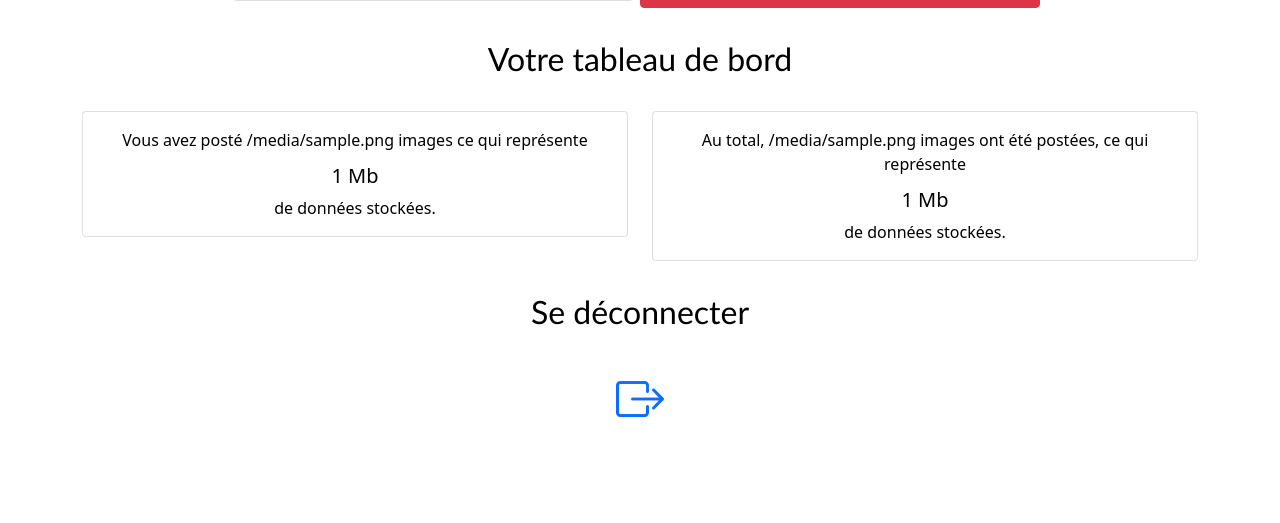
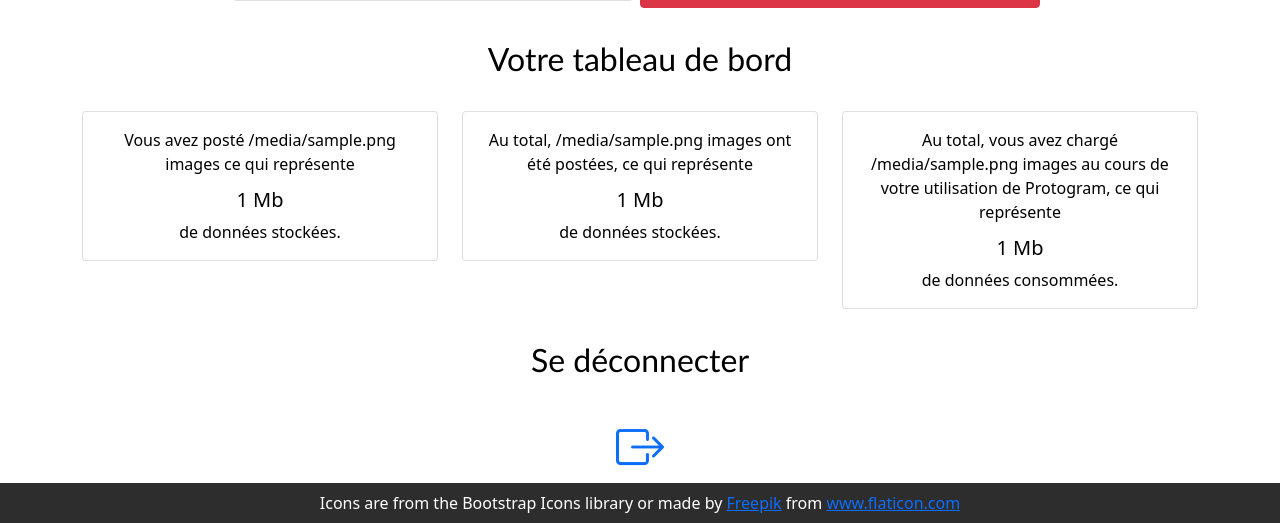
Before and after one commit to Vncntmrchl/IMT-DCL-WEB, a Python web app: template Prototype/templates/profile/profile.html.jinja2 in a window 1280 px wide. Shown: the part 812-1335 px from the top of the page. Before the commit the page ends 1230 px from the top, so only its background shows below. Run offline with Jinja, Linux system fonts and the light colour scheme; the template is opened without the code that fills it: most values are stand-ins (such as "Sample title", 1, 10 or a date in 2020); some libraries are stand-ins or nearby versions.

Commit message:
Added "seen size" to dashboard

```diff
--- a/Prototype/routes/feed.py
+++ b/Prototype/routes/feed.py
@@ -7,5 +7,5 @@ feed = Blueprint('feed', __name__, template_folder='templates')
 @feed.route('/')
 @login_required
 def feed_index():
-    posts = current_user.followed_posts().all()
+    posts = current_user.followed_posts()
     return render_template('feed/feed.html.jinja2', posts=posts)
--- a/Prototype/routes/follow.py
+++ b/Prototype/routes/follow.py
@@ -9,7 +9,7 @@ follow = Blueprint('follow', __name__, template_folder='templates')
 @follow.route('/')
 @login_required
 def follow_index():
-    users = db.session.query(User).all()
+    users = db.session.query(User)
     return render_template('profile/follow.html.jinja2', users=users, current_user=current_user)
 
 
--- a/Prototype/static/css/style.css
+++ b/Prototype/static/css/style.css
@@ -40,7 +40,7 @@ nav {
     position: relative;
     left: 0;
     bottom: 0;
-    height: 30px;
+    height: 40px;
     width: 100%;
     overflow: hidden;
 }
--- a/Prototype/templates/base.html.jinja2
+++ b/Prototype/templates/base.html.jinja2
@@ -44,6 +44,12 @@
 
 {% endblock %}
 
+<footer class="page-footer" style="display: grid; place-items: center; color: white";>
+    <div>Icons are from the Bootstrap Icons library or made by <a href="https://www.freepik.com"
+                                                                  title="Freepik">Freepik</a> from <a
+            href="https://www.flaticon.com/" title="Flaticon">www.flaticon.com</a></div>
+</footer>
+
 <script src="https://cdn.jsdelivr.net/npm/bootstrap@5.0.0-beta1/dist/js/bootstrap.bundle.min.js"
         integrity="sha384-ygbV9kiqUc6oa4msXn9868pTtWMgiQaeYH7/t7LECLbyPA2x65Kgf80OJFdroafW"
         crossorigin="anonymous"></script>
@@ -80,15 +86,15 @@
         })
     }
 
-        function add_comment(post_id, id) {
+    function add_comment(post_id, id) {
         $.ajax({
             url: '/create_comment/add_comment',
             type: 'POST',
             dataType: 'json',
             contentType: "application/json",
             data: JSON.stringify({
-                "body": $("#body"+id).val(),
-                "post_id":  post_id,
+                "body": $("#body" + id).val(),
+                "post_id": post_id,
             })
             ,
             success: function () {
--- a/Prototype/templates/feed/feed.html.jinja2
+++ b/Prototype/templates/feed/feed.html.jinja2
@@ -16,4 +16,8 @@
             {% endwith %}
         {% endfor %}
     </div>
+    <div style="display: grid; place-items: center;">
+        <h2 class="subsection-title"><i class="bi bi-soundwave"></i></h2>
+        <h5 class="subsection-title">Vous avez vu tous les posts de votre feed !</h5>
+    </div>
 {% endblock %}
--- a/Prototype/templates/profile/profile.html.jinja2
+++ b/Prototype/templates/profile/profile.html.jinja2
@@ -32,7 +32,7 @@
     <h2 class="subsection-title">Votre tableau de bord</h2>
     <div class="container">
         <div class="row">
-            <div class="col-sm-6">
+            <div class="col-sm-4">
                 <div class="card text-center">
                     <div class="card-body">
                         <div class="card-text">Vous avez posté {{ number_images_user }} images ce qui représente</div>
@@ -42,7 +42,7 @@
                     </div>
                 </div>
             </div>
-            <div class="col-sm-6">
+            <div class="col-sm-4">
                 <div class="card text-center">
                     <div class="card-body">
                         <div class="card-text">Au total, {{ number_images_global }} images ont été postées, ce qui
@@ -54,6 +54,19 @@
                     </div>
                 </div>
             </div>
+            <div class="col-sm-4">
+                <div class="card text-center">
+                    <div class="card-body">
+                        <div class="card-text">Au total, vous avez chargé {{ number_images_seen }} images au cours de
+                            votre utilisation de Protogram, ce qui
+                            représente
+                        </div>
+                        <h5 class="card-title" style="margin-top: 0.75rem">{{ images_seen_size }} Mb</h5>
+                        <div class="card-text"></div>
+                        de données consommées.
+                    </div>
+                </div>
+            </div>
         </div>
     </div>
     <h2 class="subsection-title">Se déconnecter</h2>
```
Also changed, not shown: Prototype/routes/profile.py (+13 -7 lines), Prototype/templates/profile/follow.html.jinja2 (+6 -3 lines), Prototype/database/database.db.
